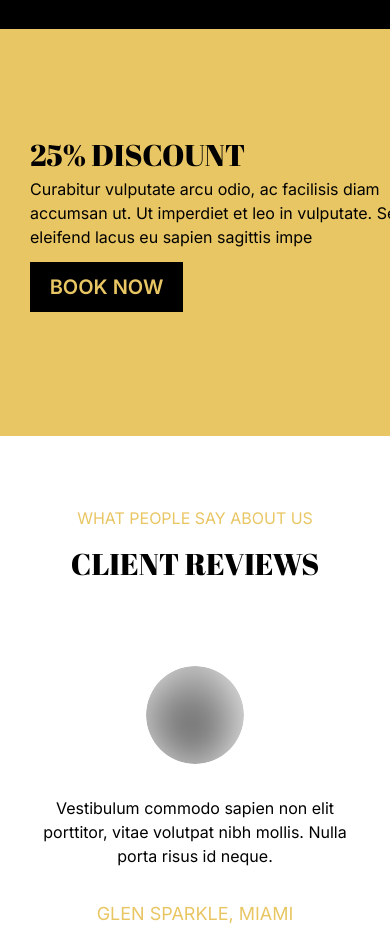
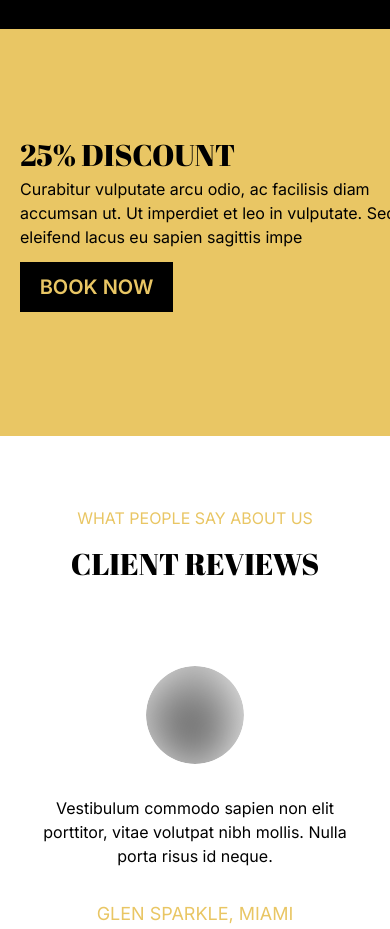
Before and after one commit to Bigbilly-github/BarberShop, a React (Vite) app: page / in a window 390 px wide. Shown: the part 3200-4129 px from the top of the page. Built offline with nearby package versions, Linux system fonts and the light colour scheme; a web font is replaced by a local one.

Commit message:
correctional changes

```diff
--- a/src/components/discount.jsx
+++ b/src/components/discount.jsx
@@ -6,7 +6,7 @@ function Discount (){
         <>
         <section className="w-full h-[530px] bg-[#000000] pt-[123px]">
             <div className="lg:w-[1440px] md:w-[1200px] sm:w-[1050px] h-[407px] bg-[#E9C664] sm:bg-[url('/src/svg/discount/img.svg')]    pt-[103px] bg-no-repeat bg-[90%_50%] ">
-            <div className="w-[541px] h-[200px] xl:ml-[75px] md:ml-[40px] ml-[30px] ">
+            <div className="w-[541px] h-[200px] xl:ml-[75px] md:ml-[40px] ml-[20px] ">
                 <h1 className="font-fatface xl:text-[70px] sm:text-[50px] text-[30px] mb-0 tracking-[5%] w-[541px] ">
                     25% DISCOUNT
                 </h1>
```
